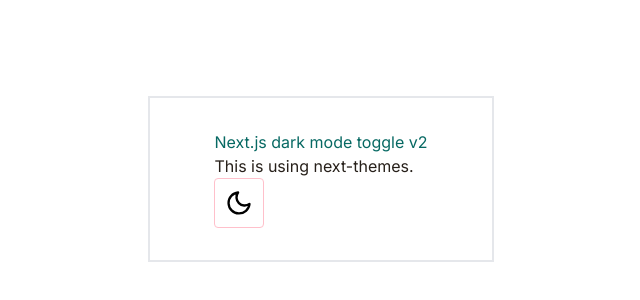
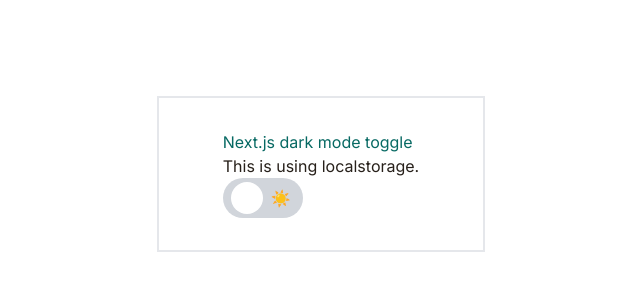
Before and after one commit to jenmwa/next-js-darkmode, a Next.js app: page / in a window 1280 px wide. Shown: the part 96-396 px from the top of the page, without its empty margins (319-959 px from the left). Built offline with nearby package versions, Linux system fonts and the light colour scheme.

Commit message:
ADD Switch not using next-themes

```diff
--- a/src/app/layout.tsx
+++ b/src/app/layout.tsx
@@ -40,13 +40,15 @@
   children: React.ReactNode;
 }>) {
   return (
-    <html lang="en" suppressHydrationWarning>
-      {/* <Head>
+    // <html lang="en" suppressHydrationWarning>
+    <html lang="en">
+      <Head>
         <script dangerouslySetInnerHTML={{ __html: setInitialTheme }} />
-      </Head> */}
+      </Head>
       <body className={inter.className}>
+        {children}
         {/* <Providers>{children}</Providers> */}
-        <Provider>{children}</Provider>
+        {/* <Provider>{children}</Provider> */}
       </body>
     </html>
   );
--- a/src/app/page.tsx
+++ b/src/app/page.tsx
@@ -10,16 +10,16 @@
     <>
       <div className="flex justify-center pt-48">
         <main className="dark:bg-black dark:text-white">
-          {/* <div className="border-2 py-8 px-16 ">
+          <div className="border-2 py-8 px-16 ">
             <h1>Next.js dark mode toggle</h1>
             <h4>This is using localstorage.</h4>
             <DynamicThemeToggle />
-          </div> */}
-          <div className="border-2 py-8 px-16">
+          </div>
+          {/* <div className="border-2 py-8 px-16">
             <h1>Next.js dark mode toggle v2</h1>
             <h4>This is using next-themes.</h4>
             <ThemeSwitch></ThemeSwitch>
-          </div>
+          </div> */}
         </main>
       </div>
     </>
```
